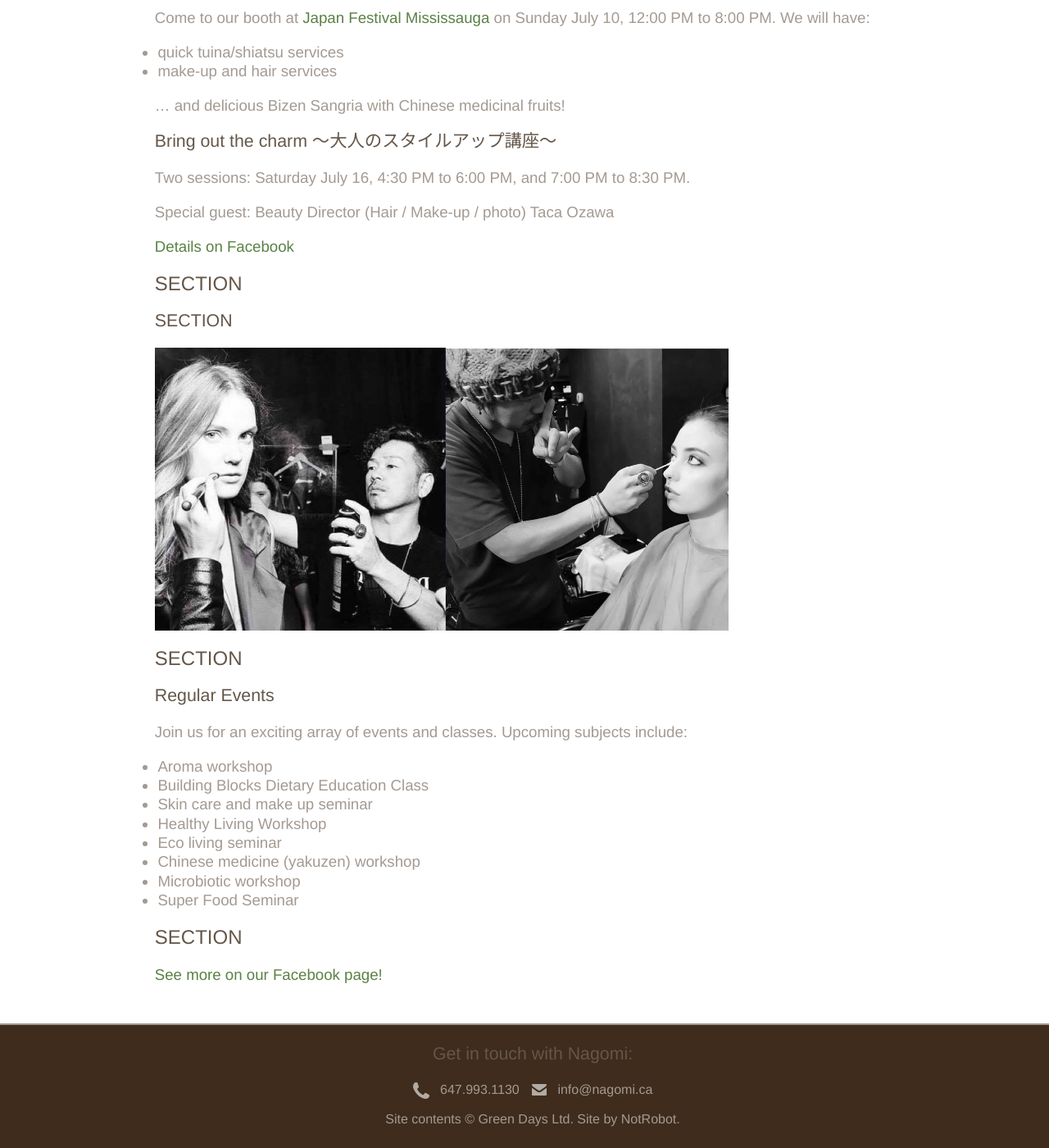
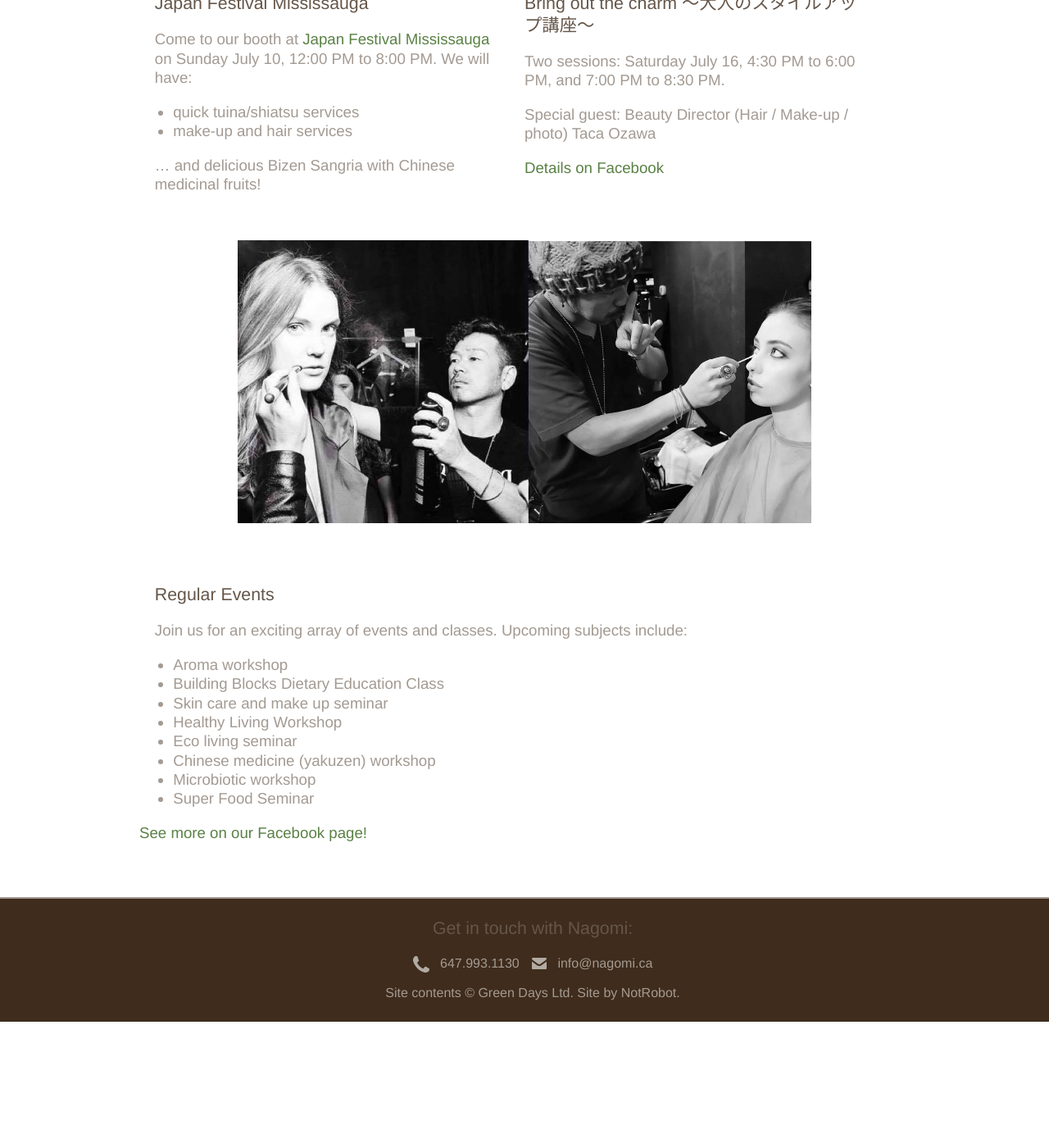
Before and after one commit to jamesaoverton/nagomi, a Jekyll site: the page built from events.md, in a window 1280 px wide and 1400 px high, scrolled down 596 px. Shown: the whole window at 82% size. Built offline with Jekyll 4.4.1, drawn with Linux system fonts in a browser that asks for light colours; after the commit the page ends 1842 px from its top, so only the background shows below that.

Commit message:
Updated layout to match live site.

```diff
--- a/events.md
+++ b/events.md
@@ -2,9 +2,11 @@
 layout: default
 title: Events | Nagomi.ca
 ---
-
+<div class="content-body Home">
+<div class="halves">
 # July Events
 
+<div class="half block1of2">
 ## Japan Festival Mississauga
 
 Come to our booth at [Japan Festival Mississauga](http://www.japanfestivalmississauga.com) on Sunday July 10, 12:00 PM to 8:00 PM. We will have:
@@ -14,6 +16,8 @@ Come to our booth at [Japan Festival Mississauga](http://www.japanfestivalmissis
 
 ... and delicious Bizen Sangria with Chinese medicinal fruits!
 
+</div>
+<div class="half block2of2">
 ## Bring out the charm 〜大人のスタイルアップ講座〜
 
 Two sessions: Saturday July 16, 4:30 PM to 6:00 PM, and 7:00 PM to 8:30 PM.
@@ -21,16 +25,20 @@ Two sessions: Saturday July 16, 4:30 PM to 6:00 PM, and 7:00 PM to 8:30 PM.
 Special guest: Beauty Director (Hair / Make-up / photo) Taca Ozawa
 
 [Details on Facebook](https://www.facebook.com/events/1629849077342116/)
+</div>
+</div>
+<div class="full">
+<div class="block1of1">
 
+<div class="img">
+<img src="photos/makeup.jpg" width="700" alt="Makeup"/>
+</div>
+</div>
+</div>
+<div class="full">
+<div class="block1of1">
+<!-- <img src="photos/makeup.jpg" width="700" alt="Makeup"/> -->
 
-# SECTION
-
-## SECTION
-
-<img src="photos/makeup.jpg" width="700" alt="Makeup"/>
-
-
-# SECTION
 
 ## Regular Events
 
@@ -45,7 +53,9 @@ Join us for an exciting array of events and classes. Upcoming subjects include:
   * Microbiotic workshop
   * Super Food Seminar
 
-
-# SECTION
-
+</div>
+</div>
+<div>
 [See more on our Facebook page!](https://www.facebook.com/nagomibeautyroom/events)
+</div>
+</div>
```
Also changed, not shown: what-we-use.md (+12 -2 lines).
